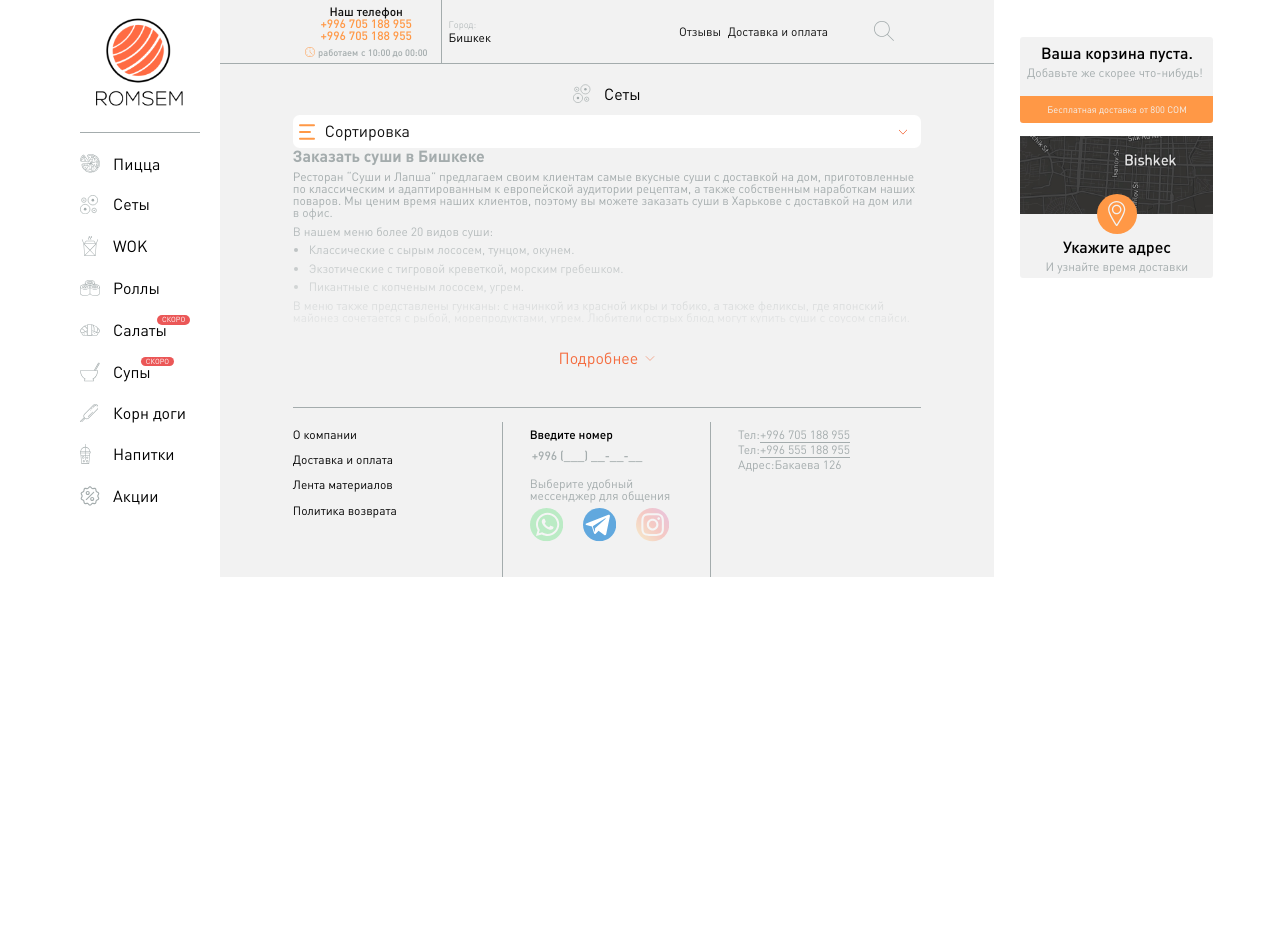
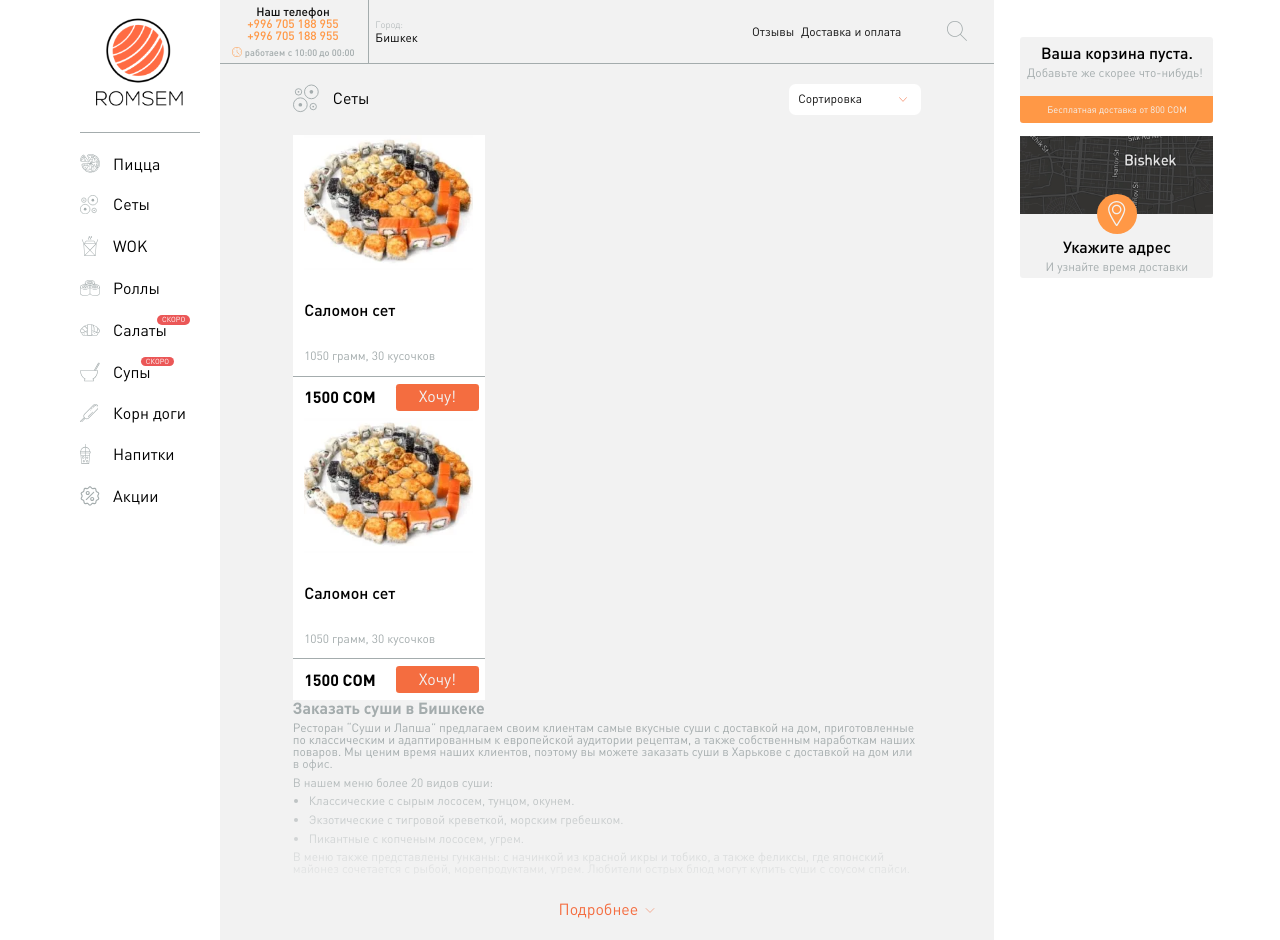
Before and after one commit to Anton1997Kovalev/romsem, a PHP site: page /sets.php in a window 1280 px wide. Shown: the top 940 px of the page. Before the commit the page ends 577 px from the top, so only its background shows below. Run offline with PHP 8.4, Linux system fonts and the light colour scheme.

Commit message:
ready filter for desktop

```diff
--- a/css/style.css
+++ b/css/style.css
@@ -806,6 +806,7 @@ h3 {
 		height: 9.5rem;
 		padding-left: 1.8rem;
 		padding-right: 4rem;
+		margin: 0;
 	}
 
 	.header__content {
@@ -1357,6 +1358,10 @@ h3 {
 	display: none;
 }
 
+.product-card {
+	background: #FFFFFF;
+}
+
 @media screen and (min-width: 1024px) {
 	.actual-products {
 		display: block;
@@ -1411,9 +1416,8 @@ h3 {
 		display: block;
 	}
 
-	.actual-products__slide {
+	.product-card {
 		max-width: 28.9rem;
-		background: #FFFFFF;
 		padding: 0.1rem 0 1rem;
 	}
 
@@ -1882,7 +1886,9 @@ h3 {
 /* ------------------------- MAIN-PAGE END ----------------------- */
 
 /* ------------------------- PRODUCTS-PAGE ----------------------- */
-.products-page__row {}
+.products-page__row {
+	margin-bottom: 1.5rem;
+}
 
 /* ------------------------- breadcrumbs-and-filters --------------------*/
 .breadcrumbs-block {
@@ -1939,9 +1945,10 @@ h3 {
 	-ms-border-radius: 1rem;
 	-o-border-radius: 1rem;
 	display: flex;
-	align-items: center;
+	align-items: end;
 	padding: 1rem;
 	position: relative;
+	cursor: pointer;
 }
 
 .filter-products__head::after {
@@ -1960,7 +1967,7 @@ h3 {
 	background-image: url(../img/icons/filter-arrow.svg);
 	background-position: center;
 	background-repeat: no-repeat;
-	background-size: 2rem 1rem;
+	background-size: 100%;
 	pointer-events: none;
 	transition: transform 150ms ease-out;
 	-webkit-transition: transform 150ms ease-out;
@@ -1980,7 +1987,7 @@ h3 {
 .filter-products__head-lines {
 	width: 2.4rem;
 	position: relative;
-	height: 3rem;
+	height: 3.3rem;
 	margin-right: 1.5rem;
 }
 
@@ -2085,8 +2126,109 @@ h3 {
 	font-size: 1.8rem;
 	line-height: 100%;
 	color: var(--black);
+	cursor: pointer;
+	transition: color 150ms ease-out;
+	-webkit-transition: color 150ms ease-out;
+	-moz-transition: color 150ms ease-out;
+	-ms-transition: color 150ms ease-out;
+	-o-transition: color 150ms ease-out;
+}
+
+.filter-products__item:hover {
+	color: var(--red);
+}
+
+@media screen and (min-width: 1024px) {
+	.products-page__row {
+		display: flex;
+		align-items: center;
+		justify-content: space-between;
+		margin-bottom: 3rem;
+	}
+
+	.breadcrumbs-block {
+		margin-bottom: 0;
+	}
+
+	.breadcrumbs-block__item-icon svg {
+		width: 4rem;
+		height: 4.3rem;
+	}
+
+	.filter-products {
+		width: 19.8rem;
+	}
+
+	.filter-products__placeholder {
+		font-size: 1.8rem;
+		line-height: 100%;
+		left: 1.4rem;
+	}
+
+	.filter-products__head {
+		padding: 2rem 3.1rem 1rem 1.4rem;
+	}
+
+	.filter-products__head-lines {
+		display: none;
+	}
+
+	.filter-products__label {
+		transform: translateY(0);
+		-webkit-transform: translateY(0);
+		-moz-transform: translateY(0);
+		-ms-transform: translateY(0);
+		-o-transform: translateY(0);
+	}
 }
 
 /* ------------------------- breadcrumbs-and-filters END --------------------*/
 
+/* ------------------------- box-products -------------------------- */
+
+.box-products {}
+
+.box-products__container {}
+
+.box-products__content {}
+
+.box-products__list {}
+
+.box-product__card {}
+
+.product-card {}
+
+.box-product__img {}
+
+.product-card__img {}
+
+.box-product__info {}
+
+.product-card__info {}
+
+.box-product__label {}
+
+.product-card__label {}
+
+.box-product__ingredients {}
+
+.product-card__ingredients {}
+
+.box-product__row {}
+
+.product-card__row {}
+
+.box-product__price {}
+
+.product-card__price {}
+
+.box-product__btn {}
+
+.product-card__btn {}
+
+.btn {}
+
+/* ------------------------- box-products END -------------------------- */
+
+
 /* ------------------------- PRODUCTS-PAGE END ----------------------- */
--- a/js/script.js
+++ b/js/script.js
@@ -153,6 +153,16 @@ $(document).ready(function () {
 			$(this).siblings('.filter-products__body').css('height', 0);
 		}
 	})
+
+	$('.select-filter-item__js').on('click', function () {
+		$(this).addClass('_hide');
+		$(this).siblings().removeClass('_hide');
+		$(this).closest('.filter-products').removeClass('_active');
+		$(this).closest('.filter-products').find('.filter-products__head').addClass('_active');
+
+		$(this).closest('.filter-products').find('.filter-products__label').text($(this).text());
+		$(this).closest('.filter-products').find('.filter-products__body').css('height', 0);
+	})
 });
 
 
--- a/sets.php
+++ b/sets.php
@@ -66,10 +66,60 @@
 										</ul>
 									</div>
 								</div>
-
 							</div>
 						</div>
-
+						<section class="box-products">
+							<div class="box-products__container container">
+								<div class="box-products__content">
+									<div class="box-products__list">
+										<div class="box-product__card product-card">
+											<div class="box-product__img product-card__img">
+												<picture>
+													<source srcset="img/filter-product/set-min.webp" type="image/webp">
+													<img src="img/filter-product/set-min.jpg" alt="">
+												</picture>
+											</div>
+											<div class="box-product__info product-card__info">
+												<div class="box-product__label product-card__label">
+													Саломон сет
+												</div>
+												<div class="box-product__ingredients product-card__ingredients">
+													1050 грамм, 30 кусочков
+												</div>
+											</div>
+											<div class="box-product__row product-card__row">
+												<div class="box-product__price product-card__price">1500 СОМ</div>
+												<div class="box-product__btn product-card__btn btn">
+													<a href="#">Хочу!</a>
+												</div>
+											</div>
+										</div>
+										<div class="box-product__card product-card">
+											<div class="box-product__img product-card__img">
+												<picture>
+													<source srcset="img/filter-product/set-min.webp" type="image/webp">
+													<img src="img/filter-product/set-min.jpg" alt="">
+												</picture>
+											</div>
+											<div class="box-product__info product-card__info">
+												<div class="box-product__label product-card__label">
+													Саломон сет
+												</div>
+												<div class="box-product__ingredients product-card__ingredients">
+													1050 грамм, 30 кусочков
+												</div>
+											</div>
+											<div class="box-product__row product-card__row">
+												<div class="box-product__price product-card__price">1500 СОМ</div>
+												<div class="box-product__btn product-card__btn btn">
+													<a href="#">Хочу!</a>
+												</div>
+											</div>
+										</div>
+									</div>
+								</div>
+							</div>
+						</section>
 						<?php include_once 'inc/order-product-info.php'; ?>
 					</main>
 					<?php include_once 'inc/footer.php'; ?>
```
Also changed, not shown: other parts of css/style.css (+34 -0 lines).
